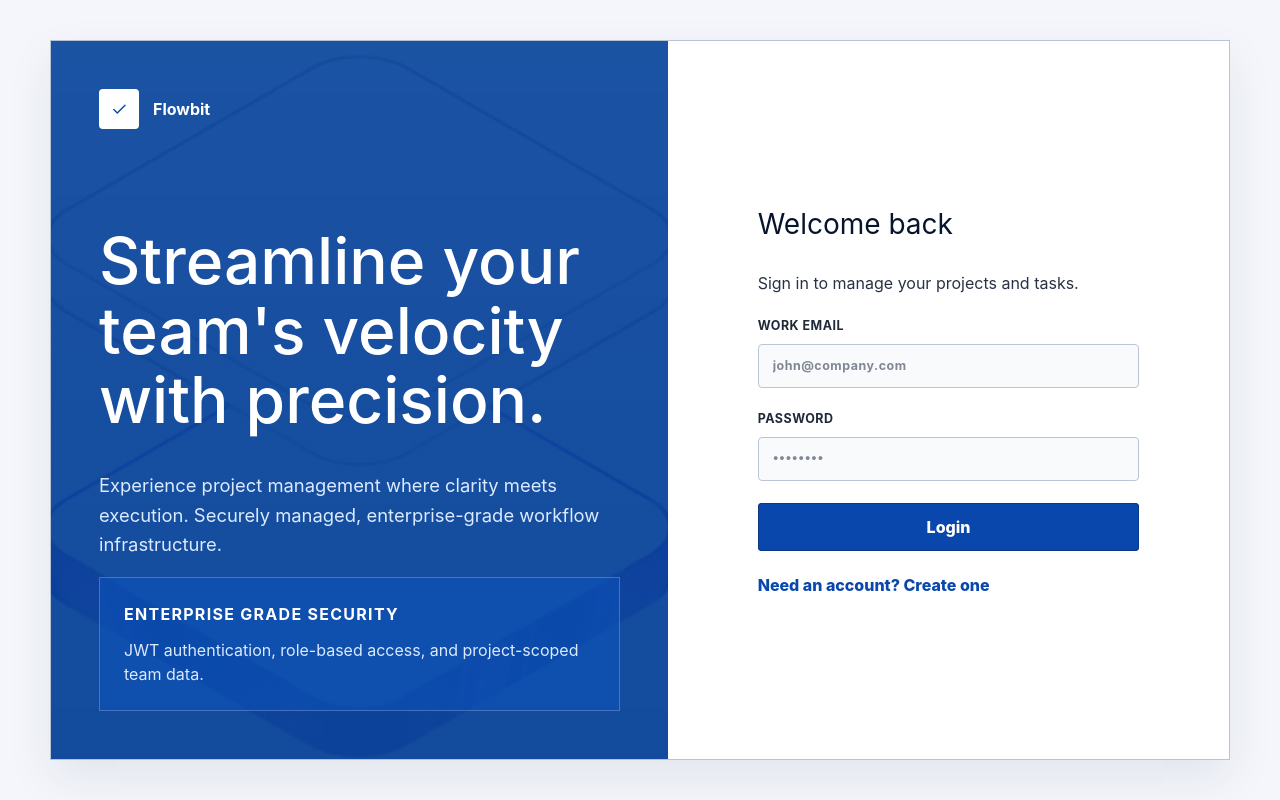
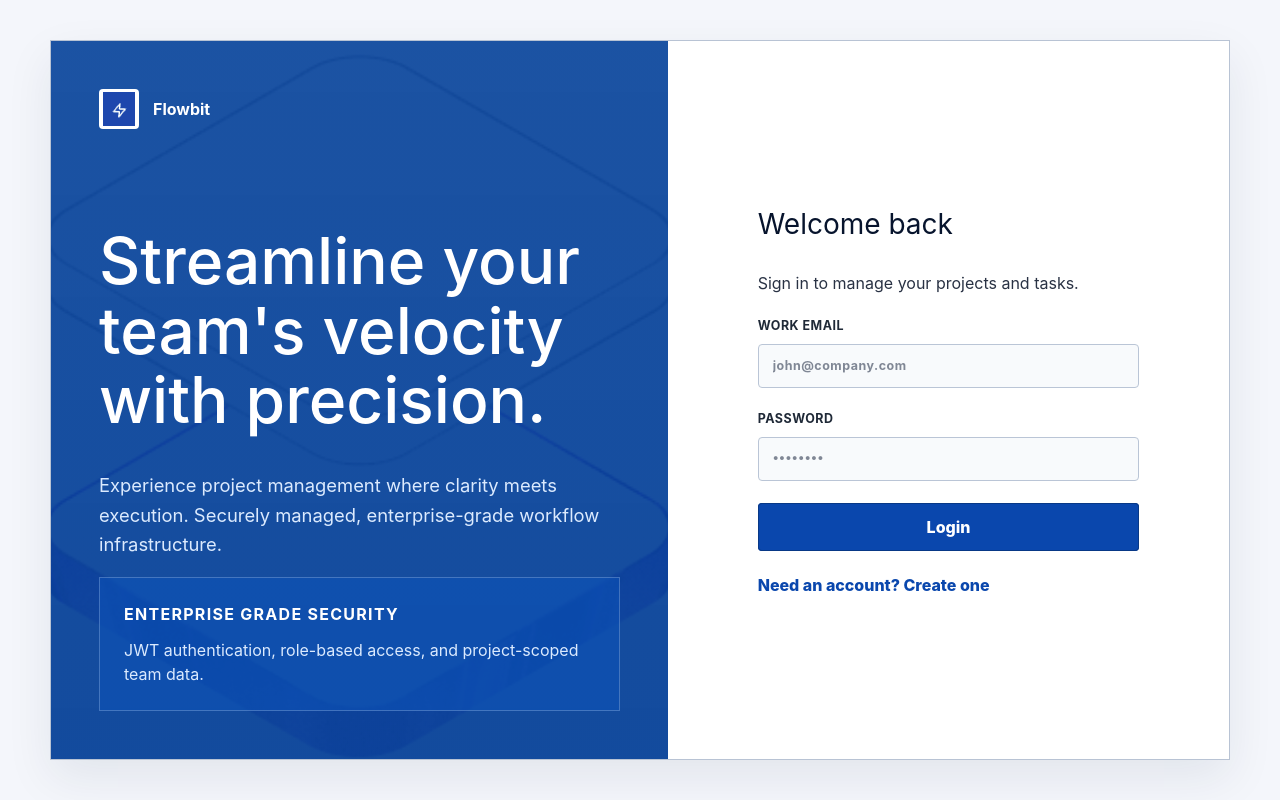
Before and after one commit to codeurge123/Flowbit, a React (Vite) app in the folder frontend/: page /signin in a window 1280 px wide. Built offline with nearby package versions, Linux system fonts and the light colour scheme; no server answers.

Commit message:
logo change on signup

```diff
--- a/frontend/src/App.css
+++ b/frontend/src/App.css
@@ -222,6 +222,12 @@ button {
   flex: 0 0 auto;
 }
 
+.brand-mark img {
+  width: 34px;
+  height: 34px;
+  object-fit: contain;
+}
+
 .inline-icon {
   display: inline-flex;
   align-items: center;
--- a/frontend/src/pages/AuthPage.jsx
+++ b/frontend/src/pages/AuthPage.jsx
@@ -1,7 +1,7 @@
 import { useState } from "react";
-import { FiCheck } from "react-icons/fi";
 import { Link, Navigate, useLocation } from "react-router-dom";
 import heroImg from "../assets/hero.png";
+import logoImg from "../assets/logo.png";
 import { useApp } from "../context/useApp";
 
 export function AuthPage({ mode }) {
@@ -32,7 +32,7 @@ export function AuthPage({ mode }) {
       <section className="auth-card">
         <div className="auth-visual" style={{ backgroundImage: `linear-gradient(rgba(8, 68, 155, .92), rgba(6, 65, 152, .95)), url(${heroImg})` }}>
           <div className="auth-brand">
-            <span className="brand-mark"><FiCheck /></span>
+            <span className="brand-mark"><img src={logoImg} alt="" /></span>
             <strong>Flowbit</strong>
           </div>
           <h1>Streamline your team's velocity with precision.</h1>
--- a/frontend/src/pages/SettingsPage.jsx
+++ b/frontend/src/pages/SettingsPage.jsx
@@ -56,7 +56,7 @@ export function SettingsPage() {
               ))}
             </div>
             <div className="heading-actions">
-              <button className="outline-btn" onClick={() => setSteps((current) => [...current, `Step ${current.length + 1}`])}><FiPlus /> Add step</button>
+              <button className="outline-btn flex justify-center items-center" onClick={() => setSteps((current) => [...current, `Step ${current.length + 1}`])}><FiPlus /> Add step</button>
               <button className="primary-btn small" onClick={save}>Save Workflow</button>
             </div>
           </>
--- a/frontend/src/pages/TeamPage.jsx
+++ b/frontend/src/pages/TeamPage.jsx
@@ -24,7 +24,7 @@ export function TeamPage() {
           >
             <input type="email" required placeholder="member@company.com" value={form.email} onChange={(event) => setForm({ ...form, email: event.target.value })} />
             <select value={form.role} onChange={(event) => setForm({ ...form, role: event.target.value })}><option>Member</option><option>Admin</option></select>
-            <button className="primary-btn small">Send invite</button>
+            <button className="primary-btn large ">Send Invite</button>
           </form>
         )}
         <div className="member-list">
```
